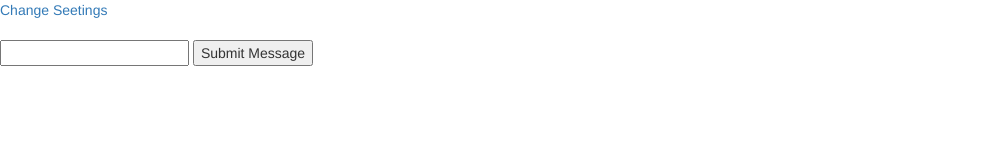
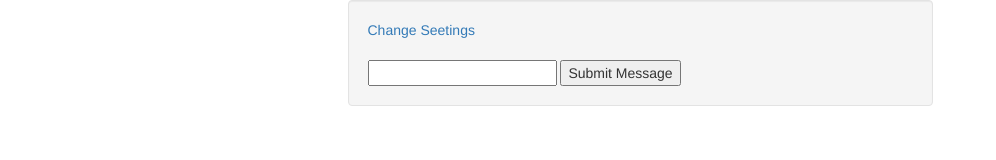
Before and after one commit to asivri/chatApp, a website: page public/chat.html in a window 1280 px wide. Shown: the whole page, without its empty margins (0-996 px from the left). Drawn offline with nearby package versions, Linux system fonts and the light colour scheme; no server answers.

Commit message:
Added bootstrap to chat page

```diff
--- a/public/chat.html
+++ b/public/chat.html
@@ -7,8 +7,11 @@
     <link rel="stylesheet" href="./CSS/bootstrap.min.css">
   </head>
   <body>
+
+    <div class="container">
+         <div class="row">
+              <div class="col-md-6 col-md-offset-3 well">
                 <a href="/index.html">Change Seetings</a>
-
                 <h1 class="room-title"><!--Room name --></h1>
 
                 <div class="messages">
@@ -18,6 +21,12 @@
                   <input type="text" name="message"/>
                   <input type="submit" value="Submit Message"/>
                 </form>
+              </div>
+         </div>
+      </div>
+
+
+
     <script src="/JS/jquery-3.1.0.min.js"></script>
     <script src="/JS/socket.io-1.3.7.js"></script>
     <script src="/JS/moment.js"></script>
```
Also changed, not shown: public/index.html (+1 -1 lines). Lines whose indentation alone changed are shown as unchanged.
